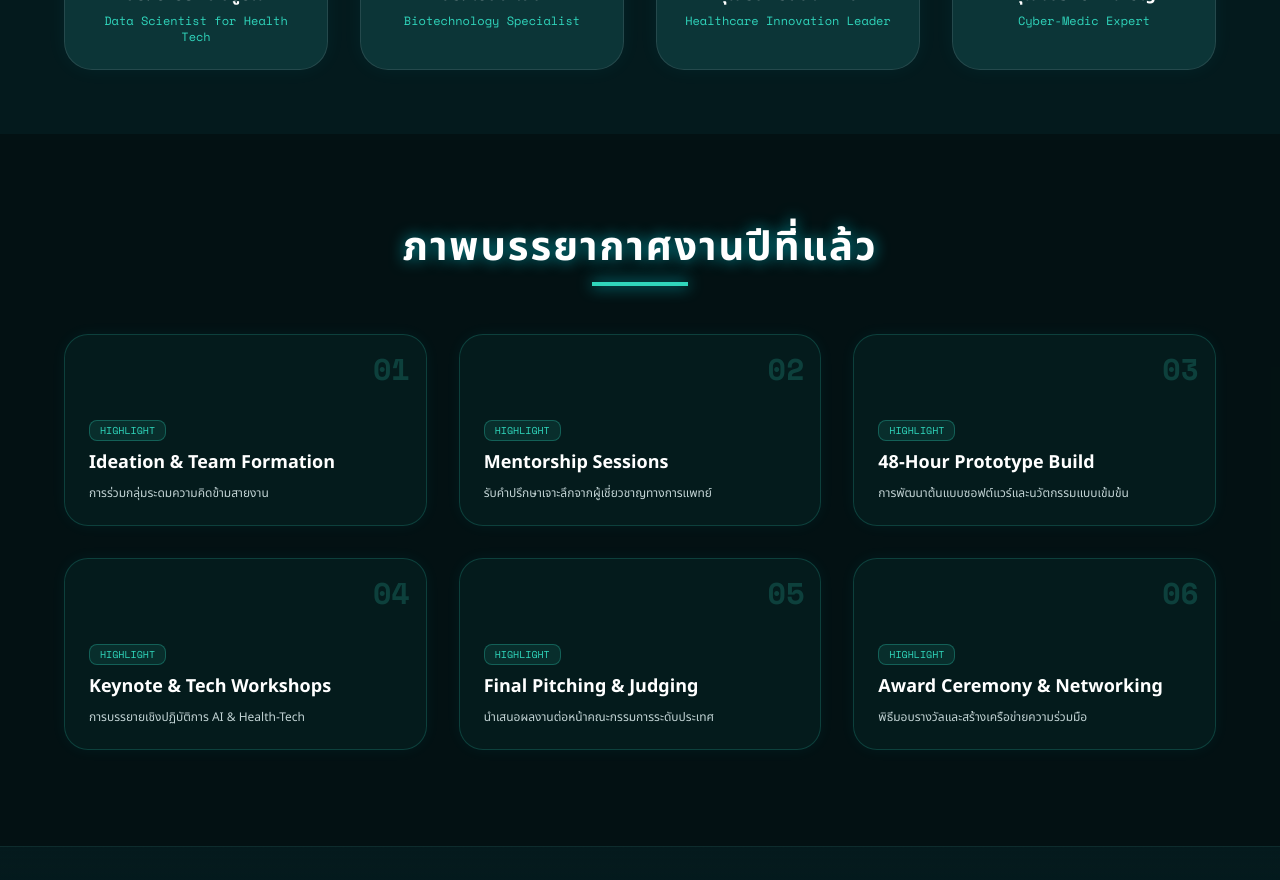
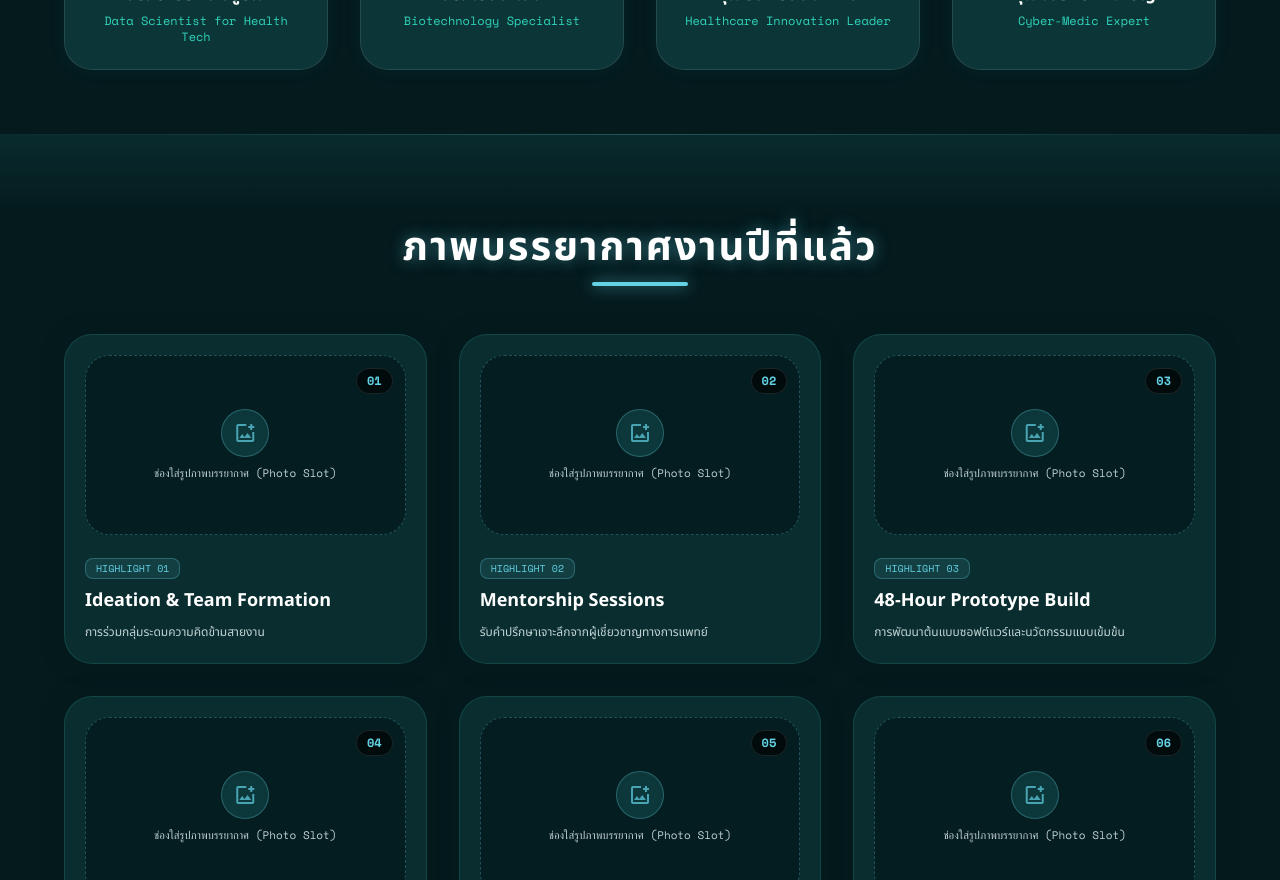
Before and after one commit to phutthiongpharmacy-ui/PSATHealthHack, a Next.js app: page / in a window 1280 px wide. Shown: the part 1920-2800 px from the top of the page. Built offline with nearby package versions, Linux system fonts and the light colour scheme.

Commit message:
feat: update PastAtmosphereSection with photo frame slot cards ready for atmosphere images

```diff
--- a/src/components/PastAtmosphereSection.tsx
+++ b/src/components/PastAtmosphereSection.tsx
@@ -1,42 +1,79 @@
 import React from "react";
+import Image from "next/image";
+
+interface AtmosphereItem {
+  title: string;
+  desc: string;
+  imageUrl?: string;
+}
 
 export default function PastAtmosphereSection() {
-  const highlights = [
-    { title: "Ideation & Team Formation", desc: "การร่วมกลุ่มระดมความคิดข้ามสายงาน" },
-    { title: "Mentorship Sessions", desc: "รับคำปรึกษาเจาะลึกจากผู้เชี่ยวชาญทางการแพทย์" },
-    { title: "48-Hour Prototype Build", desc: "การพัฒนาต้นแบบซอฟต์แวร์และนวัตกรรมแบบเข้มข้น" },
-    { title: "Keynote & Tech Workshops", desc: "การบรรยายเชิงปฏิบัติการ AI & Health-Tech" },
-    { title: "Final Pitching & Judging", desc: "นำเสนอผลงานต่อหน้าคณะกรรมการระดับประเทศ" },
-    { title: "Award Ceremony & Networking", desc: "พิธีมอบรางวัลและสร้างเครือข่ายความร่วมมือ" },
+  const highlights: AtmosphereItem[] = [
+    { title: "Ideation & Team Formation", desc: "การร่วมกลุ่มระดมความคิดข้ามสายงาน", imageUrl: "" },
+    { title: "Mentorship Sessions", desc: "รับคำปรึกษาเจาะลึกจากผู้เชี่ยวชาญทางการแพทย์", imageUrl: "" },
+    { title: "48-Hour Prototype Build", desc: "การพัฒนาต้นแบบซอฟต์แวร์และนวัตกรรมแบบเข้มข้น", imageUrl: "" },
+    { title: "Keynote & Tech Workshops", desc: "การบรรยายเชิงปฏิบัติการ AI & Health-Tech", imageUrl: "" },
+    { title: "Final Pitching & Judging", desc: "นำเสนอผลงานต่อหน้าคณะกรรมการระดับประเทศ", imageUrl: "" },
+    { title: "Award Ceremony & Networking", desc: "พิธีมอบรางวัลและสร้างเครือข่ายความร่วมมือ", imageUrl: "" },
   ];
 
   return (
-    <section className="px-margin-mobile md:px-margin-desktop relative py-24 bg-surface-container-lowest/80">
-      <div className="max-w-container-max mx-auto space-y-12">
+    <section className="px-margin-mobile md:px-margin-desktop relative py-24 bg-hh-bg overflow-hidden">
+      {/* Soft Boundary Gradient Fade at top edge */}
+      <div className="absolute top-0 inset-x-0 h-20 bg-gradient-to-b from-hh-surface/50 to-transparent pointer-events-none" />
+      <div className="absolute top-0 inset-x-0 h-px bg-gradient-to-r from-transparent via-hh-cyan/25 to-transparent pointer-events-none" />
+
+      <div className="max-w-container-max mx-auto space-y-12 relative z-10">
         <div className="text-center space-y-4">
-          <h2 className="font-sora text-3xl md:text-[40px] text-white uppercase tracking-wider font-bold [text-shadow:0_0_15px_rgba(0,240,255,0.6)]">
+          <h2 className="font-sora text-3xl md:text-[40px] text-white uppercase tracking-wider font-bold [text-shadow:0_0_15px_rgba(99,210,229,0.5)]">
             ภาพบรรยากาศงานปีที่แล้ว
           </h2>
-          <div className="w-24 h-1 bg-primary-container mx-auto shadow-[0_0_15px_rgba(0,240,255,0.8)]" />
+          <div className="w-24 h-1 bg-hh-cyan mx-auto shadow-[0_0_15px_rgba(99,210,229,0.8)] rounded-full" />
         </div>
 
         <div className="grid grid-cols-1 md:grid-cols-2 lg:grid-cols-3 gap-8">
           {highlights.map((item, index) => (
             <div
               key={index}
-              className="p-6 rounded-xl border border-primary-container/20 bg-primary-container/5 shadow-[0_0_15px_rgba(0,240,255,0.05)] hover:border-primary-container/50 hover:scale-105 transition-all duration-300 flex flex-col justify-between h-48 relative overflow-hidden group"
+              className="p-5 rounded-2xl border border-hh-border/40 bg-hh-surface/60 backdrop-blur-xl shadow-[0_0_20px_rgba(4,26,29,0.6)] hover:border-hh-cyan/50 hover:shadow-[0_0_25px_rgba(99,210,229,0.15)] transition-all duration-300 flex flex-col space-y-4 group overflow-hidden"
             >
-              <div className="absolute top-0 right-0 p-4 font-mono text-3xl text-primary-container/20 group-hover:text-primary-container/40 transition-colors font-bold">
-                0{index + 1}
+              {/* Photo Frame / Image Placeholder */}
+              <div className="relative w-full aspect-video rounded-xl bg-hh-bg/80 border border-dashed border-hh-cyan/30 group-hover:border-hh-cyan/60 transition-colors overflow-hidden flex flex-col items-center justify-center">
+                {item.imageUrl ? (
+                  <Image
+                    src={item.imageUrl}
+                    alt={item.title}
+                    fill
+                    className="object-cover group-hover:scale-105 transition-transform duration-500"
+                  />
+                ) : (
+                  <div className="flex flex-col items-center justify-center space-y-2 text-center p-4">
+                    <div className="w-12 h-12 rounded-2xl bg-hh-surface/90 border border-hh-cyan/30 group-hover:border-hh-cyan flex items-center justify-center text-hh-cyan/70 group-hover:text-hh-cyan transition-colors shadow-inner">
+                      <span className="material-symbols-outlined text-2xl">
+                        add_photo_alternate
+                      </span>
+                    </div>
+                    <span className="font-mono text-[11px] text-hh-text-muted group-hover:text-hh-cyan transition-colors">
+                      ช่องใส่รูปภาพบรรยากาศ (Photo Slot)
+                    </span>
+                  </div>
+                )}
+
+                {/* Index Badge Overlay */}
+                <div className="absolute top-3 right-3 px-2.5 py-1 rounded-lg bg-black/60 backdrop-blur border border-white/10 font-mono text-xs font-bold text-hh-cyan">
+                  0{index + 1}
+                </div>
               </div>
-              <div className="z-10 space-y-2 mt-auto">
-                <span className="inline-block px-2.5 py-0.5 rounded text-[10px] font-mono uppercase bg-primary-container/10 text-primary-container border border-primary-container/30">
-                  Highlight
+
+              {/* Title & Content */}
+              <div className="space-y-2 pt-1">
+                <span className="inline-block px-2.5 py-0.5 rounded text-[10px] font-mono uppercase bg-hh-cyan/10 text-hh-cyan border border-hh-cyan/30">
+                  Highlight 0{index + 1}
                 </span>
-                <h3 className="font-sora text-lg font-bold text-white">
+                <h3 className="font-sora text-lg font-bold text-white group-hover:text-hh-cyan transition-colors">
                   {item.title}
                 </h3>
-                <p className="font-hanken text-xs text-on-surface-variant">
+                <p className="font-hanken text-xs text-hh-text-muted leading-relaxed">
                   {item.desc}
                 </p>
               </div>
```
